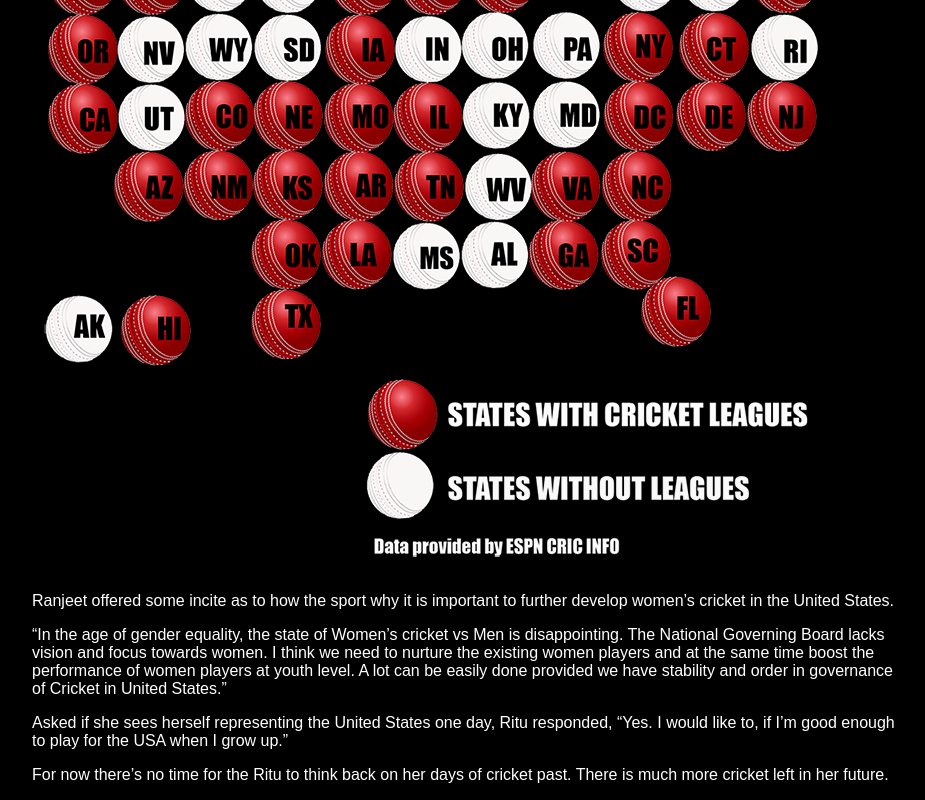
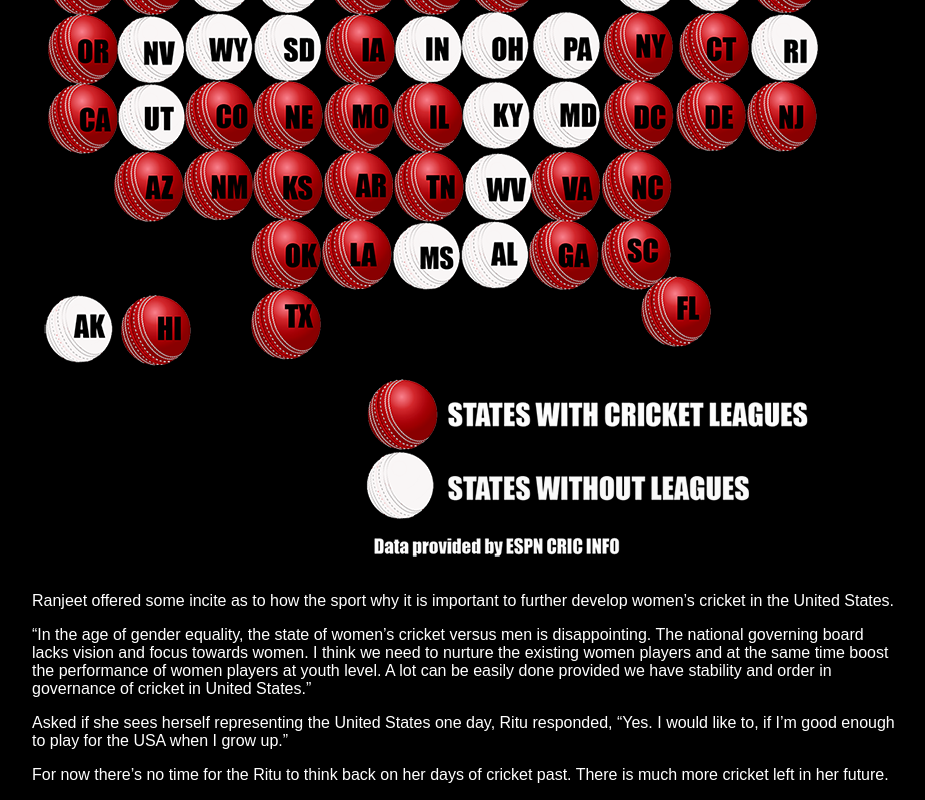
Before and after one commit to tfelic3/cricket, a plain HTML site: page herway/index.html in a window 1280 px wide. Shown: the part 1772-2572 px from the top of the page, without its empty margins (176-1101 px from the left). Drawn offline with nearby package versions, Linux system fonts and the light colour scheme; a script that the page names is missing.

Commit message:
Update index.html

```diff
--- a/herway/index.html
+++ b/herway/index.html
@@ -122,7 +122,7 @@
 
 <p>Ranjeet offered some incite as to how the sport why it is important to further develop women’s cricket in the United States.</p>
 
-<p>“In the age of gender equality, the state of Women’s cricket vs Men is disappointing. The National Governing Board lacks vision and focus towards women. I think we need to nurture the existing women players and at the same time boost the performance of women players at youth level. A lot can be easily done provided we have stability and order in governance of Cricket in United States.”</p>
+<p>“In the age of gender equality, the state of women’s cricket versus men is disappointing. The national governing board lacks vision and focus towards women. I think we need to nurture the existing women players and at the same time boost the performance of women players at youth level. A lot can be easily done provided we have stability and order in governance of cricket in United States.”</p>
 
 <p>Asked if she sees herself representing the United States one day, Ritu responded, “Yes. I would like to, if I’m good enough to play for the USA when I grow up.”</p>
 
```
